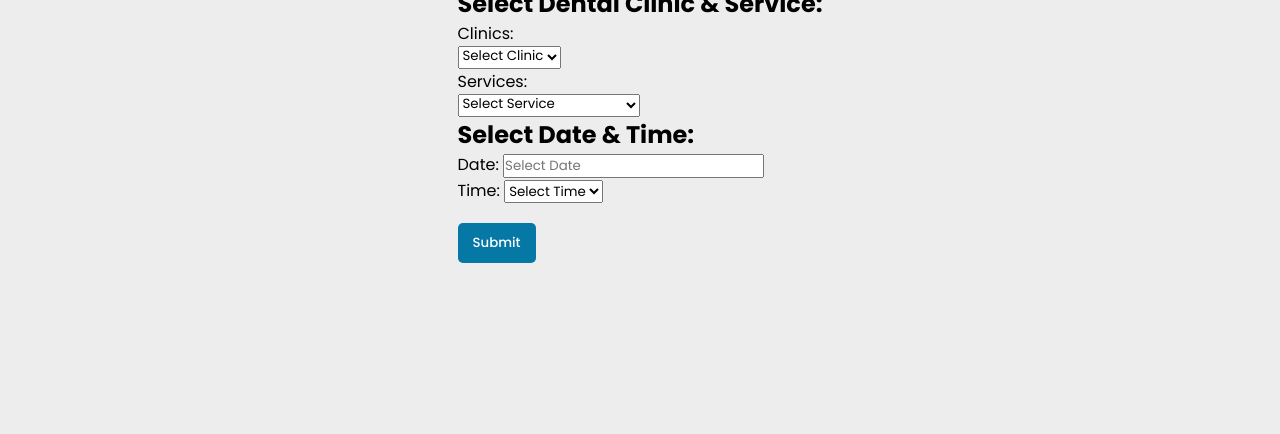
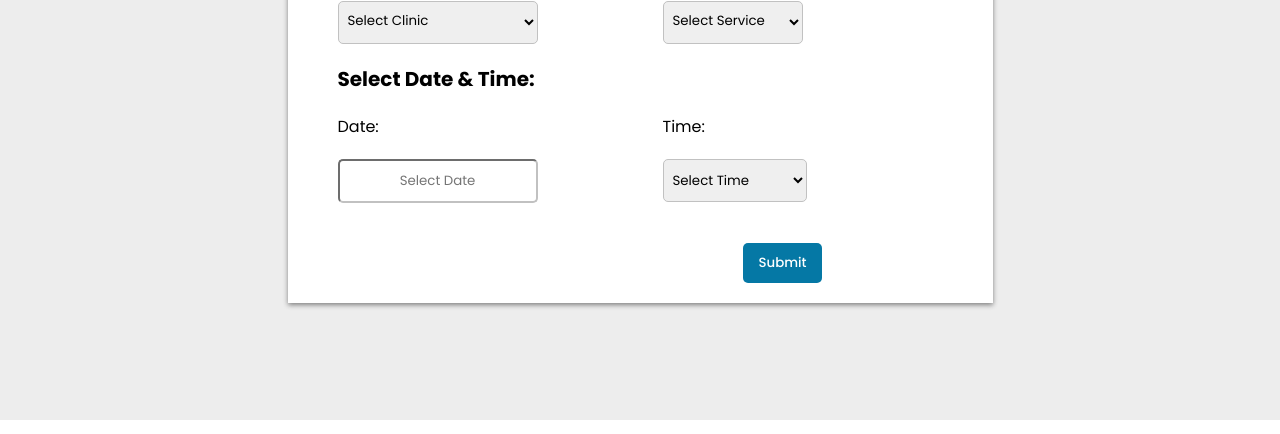
Before and after one commit to mmnagrampa/ToothEase, a plain HTML site: page views/booking.html in a window 1280 px wide. Shown: the part 406-840 px from the top of the page. Drawn offline with nearby package versions, Linux system fonts and the light colour scheme; no server answers; a script that the page names is missing.

Commit message:
Update booking.css

```diff
--- a/styles/booking.css
+++ b/styles/booking.css
@@ -1,4 +1,237 @@
+@import url('https://fonts.googleapis.com/css2?family=Poppins:ital,wght@0,100;0,200;0,300;0,400;0,500;0,600;0,700;0,800;0,900;1,100;1,200;1,300;1,400;1,500;1,600;1,700;1,800;1,900&display=swap');
+
+* {
+    margin: 0;
+    padding: 0;
+    box-sizing: border-box;
+    font-family: 'Poppins', sans-serif;
+}
+
+body {
+    background-color: #EDEDED;
+    overflow-x: hidden;
+}
+
 .flatpickr-day.unavailable {
-        background-color: red !important; /* Red background for unavailable dates */
-        color: white !important;  /* Make text white for better contrast */
-    }
+    background-color: red !important; /* Red background for unavailable dates */
+    color: white !important;  /* Make text white for better contrast */
+}
+
+.section {
+    padding: 100px 50px;
+    min-height: 90vh;
+    display: flex;
+    justify-content: center;
+    align-items: center;
+    flex-direction: column;
+}
+
+#appointment-form {
+    max-width: 90vh;
+    border-top-right-radius: 20px;
+    border-top-left-radius: 20px;
+    background-color: white;
+    box-shadow: 0px 2px 5px grey;
+
+}
+
+#appointment-form > h1 {
+    color: white;
+    font-weight: bold;
+    text-align: center;
+    background: color;
+    background-color: #0578A5;
+    border-top-right-radius: 20px;
+    border-top-left-radius: 20px;
+    padding: 10px ;
+}
+
+.clinicService {
+    display: flex;
+    flex-direction: column;
+    justify-content: center;
+    gap: 20px;
+    padding: 20px 50px;
+}
+
+.clinicService h2, .dateTime h2 {
+    font-size: 20px;
+}
+
+.option-deets {
+    display: flex;
+    gap: 125px;
+}
+
+.option-deets select {
+    padding: 10px 5px;
+    border-radius: 5px;
+    border-color: #C1C1C1;
+    color: #8D8D8D;
+    cursor: pointer;
+}
+
+.option-deets select {
+    color: black;
+}
+
+.option-deets select:focus {
+    border-color: #C1C1C1;
+}
+
+.option-deets option {
+    color: #8D8D8D;
+    padding: 5px;
+}
+
+.option-deets option:hover {
+    cursor: pointer;
+}
+
+.clinic-deets {
+    display: flex;
+    flex-direction: column;
+    gap: 20px;
+    width: 25vh;
+}
+
+.services-deets {
+    display: flex;
+    flex-direction: column;
+    gap: 20px;
+    width: 35vh;
+}
+
+
+.dateTime {
+    display: flex;
+    flex-direction: column;
+    gap: 20px;
+
+}
+
+.optionDeets {
+    display: flex;
+    gap: 125px;
+}
+
+.setDate {
+    display: flex;
+    flex-direction: column;
+    gap: 20px;
+    width: 25vh;
+}
+
+.setDate input {
+    padding: 10px 5px;
+    border-radius: 5px;
+    border-color: #C1C1C1;
+    color: #8D8D8D;
+    cursor: pointer;
+}
+
+.setDate input::placeholder,  .setDate input[type="text"]{
+    text-align: center;
+}
+
+.setTime {
+    display: flex;
+    flex-direction: column;
+    gap: 20px;
+    width: 18vh;
+}
+
+.setTime select {
+    padding: 10px 5px;
+    border-radius: 5px;
+    border-color: #C1C1C1;
+    color: #8D8D8D;
+    cursor: pointer;
+}
+
+.setTime select {
+    color: black;
+}
+
+.setTime select:focus {
+    border-color: #C1C1C1;
+}
+
+.setTime option {
+    color: #8D8D8D;
+    padding: 5px;
+}
+
+.setTime option:hover {
+    cursor: pointer;
+}
+
+.submit-btn {
+    display: flex;
+    justify-content: flex-end;
+    width: 80%; /* Ensures the button aligns within the full width of the parent */
+}
+
+#appointment-form button {
+    cursor: pointer;
+    border: 0px solid transparent;
+    padding: 10px 15px;
+    background-color: #0578A5;
+    color: white;
+    border-radius: 5px;
+    font-weight: 500;
+    transition: all 0.5s ease;
+}
+
+#appointment-form button:hover {
+    box-shadow: 2px 2px 10px 0.1px #02658b;
+}
+
+/* Footer styles */
+.footer {
+    padding: 20px;
+    text-align: center;
+    background-color: white;
+}
+
+.footer-content {
+    display: flex;
+    justify-content: space-between;
+    align-items: center;
+    max-width: 1200px;
+    margin: 0 auto;
+    width: 100%;
+}
+
+.footer-links {
+    display: flex;
+    align-items: center;
+    gap: 20px;
+}
+
+.footer-logo img {
+    height: 90px;
+    width: 95px;
+    margin-right: 10px; /
+}
+
+.footer-links h1 {
+    margin-right: 10px;
+    font-size: 24px;
+}
+
+.footer-links a {
+    color: #D9D9D9;
+    text-decoration: none;
+    font-size: 24px;
+    transition: color 0.3s ease;
+}
+
+.footer-links a:hover {
+    color: #0578A5;
+}
+
+.footer-credits {
+    text-align: right;
+    font-size: 17px;
+}
```
